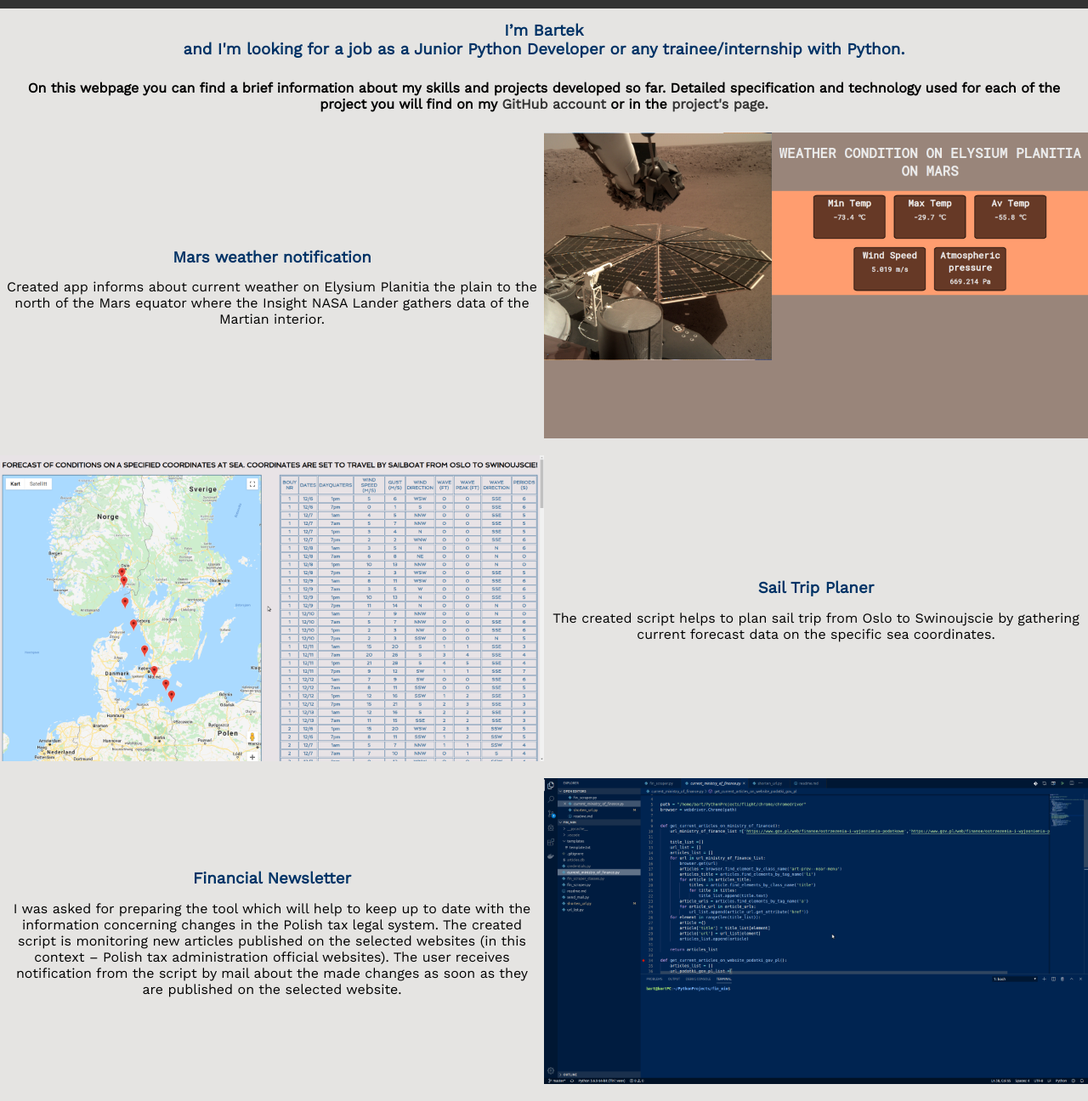
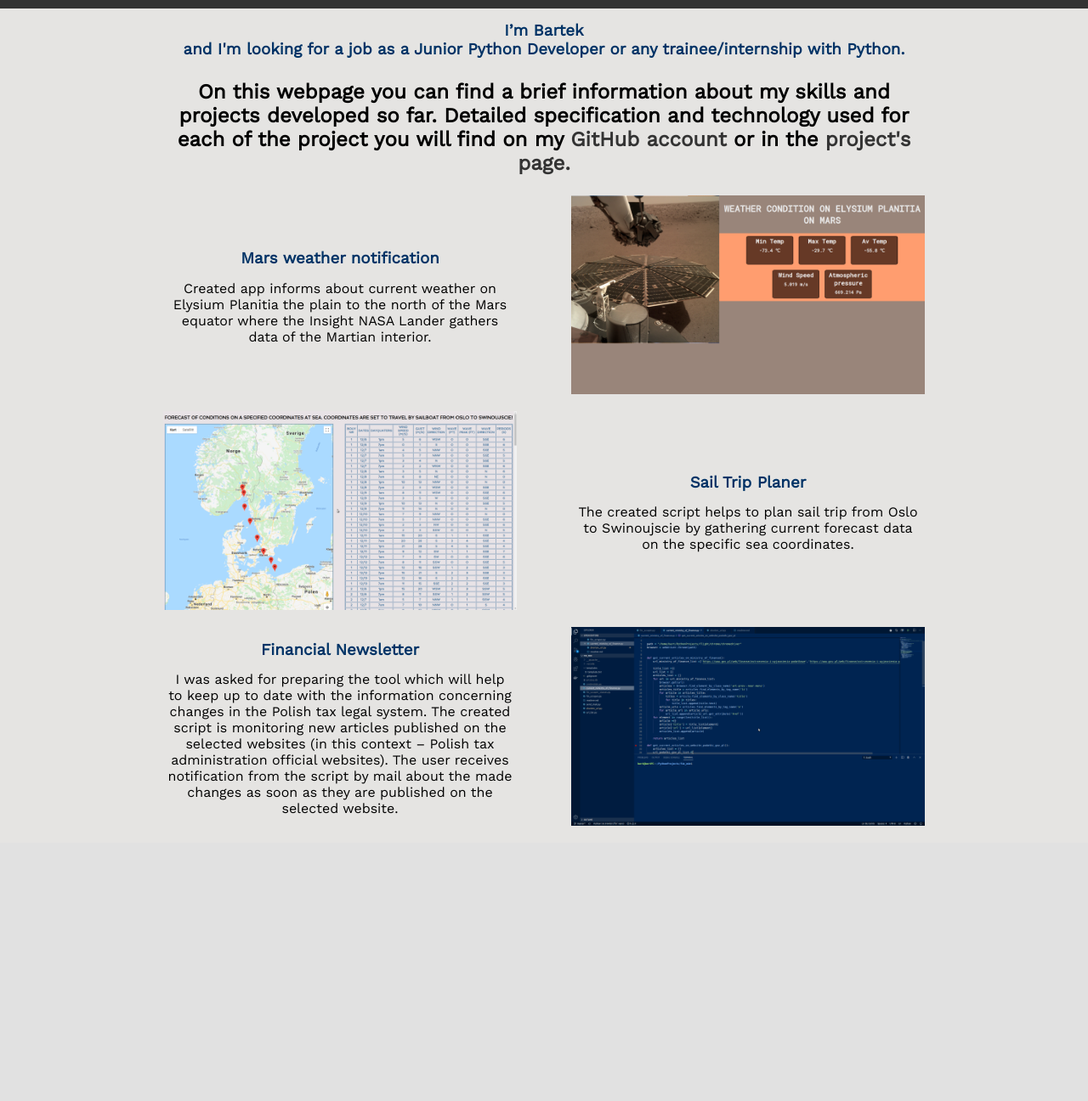
Before and after one commit to bartoszkobylinski/my_website, a Flask app: page / in a window 1280 px wide. Shown: the part 48-1344 px from the top of the page at 85% size. After the commit the page ends 1020 px from the top, so only its background shows below. Run offline with Flask 2, Linux system fonts and the light colour scheme; some libraries are stand-ins or nearby versions.

Commit message:
Changing some margin on the webpage and updating resyme file

```diff
--- a/app/static/css/mobile_first.css
+++ b/app/static/css/mobile_first.css
@@ -691,4 +691,22 @@ a:hover{
         width: 60%;
         text-align: center;
 }
+    /* index */
+.main_content__index,
+.header-text{
+    margin-left: 10rem;
+    margin-right: 10rem;
 }
+.header-text p{
+    font-size: 1.5rem;
+}
+.first-project__content,
+.first-project__content_img,
+.second-project__content,
+.second-project__content_img,
+.third-project__content,
+.third-project__content_img{
+    margin-left: 2rem;
+    margin-right: 2rem;
+}
+}
```
Also changed, not shown: app/templates/about_me.html (+4 -4 lines), 1 other file.
